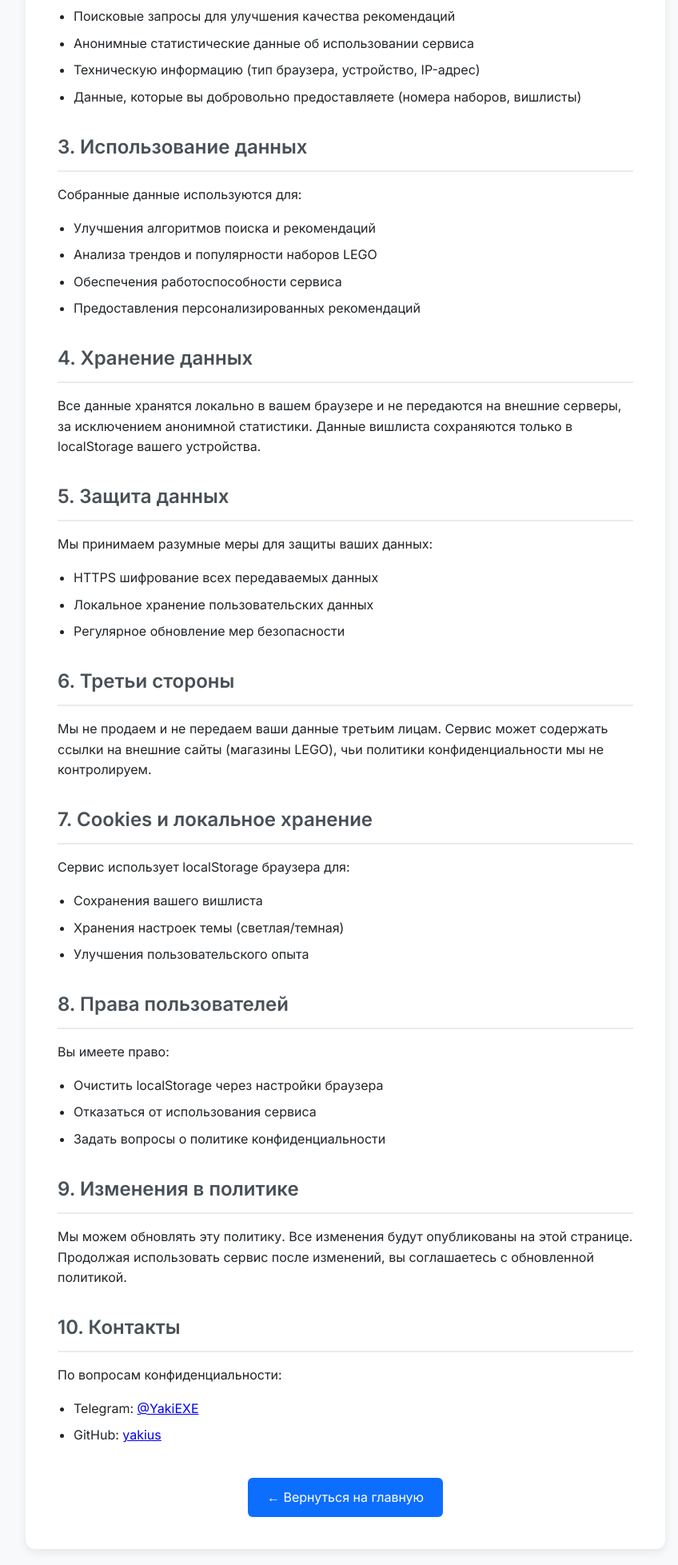
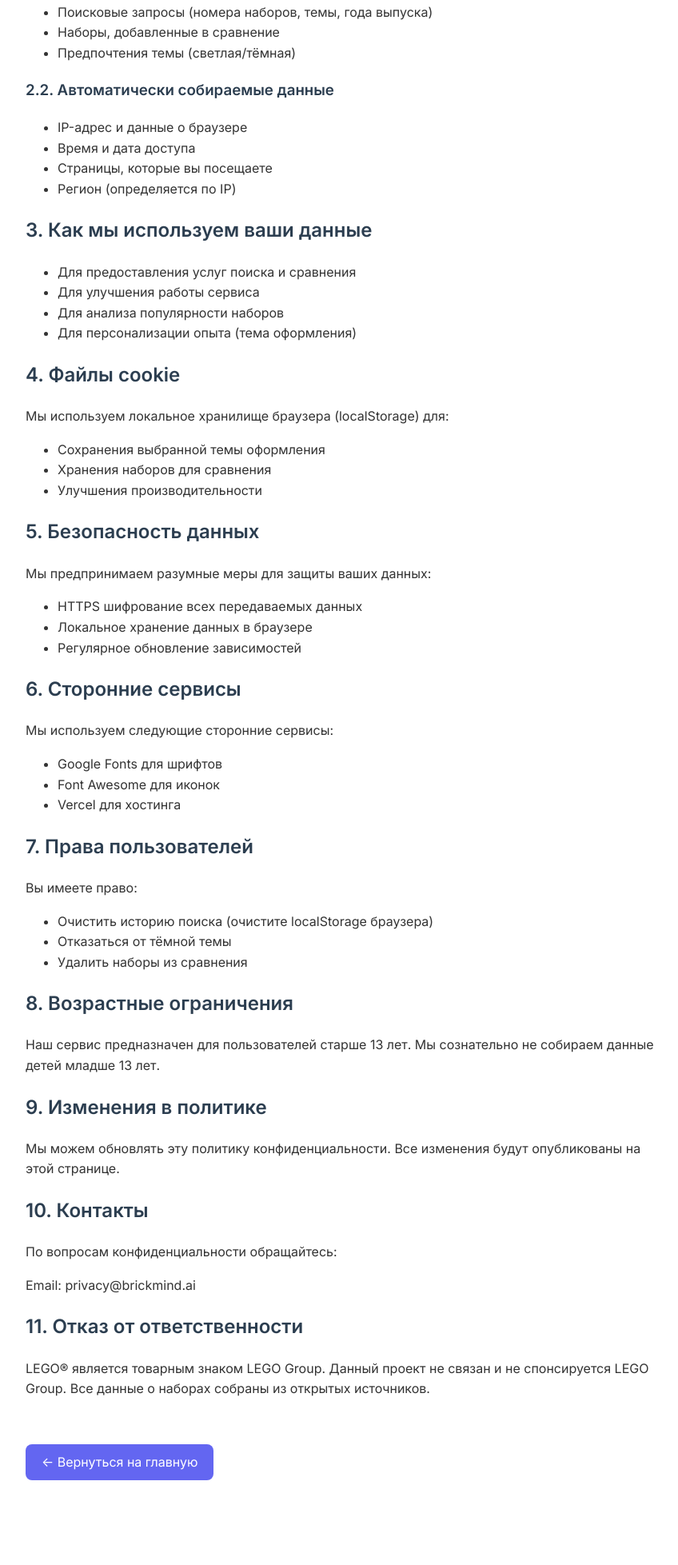
Before and after one commit to yakius/lego-search, a website: page public/privacy.html in a window 1280 px wide. Shown: the part 472-2429 px from the top of the page at 80% size, without its empty margins (208-1056 px from the left). After the commit the page ends 2363 px from the top, so only its background shows below. Drawn offline with Linux system fonts and the light colour scheme.

Commit message:
Update privacy.html

```diff
--- a/public/privacy.html
+++ b/public/privacy.html
@@ -4,152 +4,126 @@
     <meta charset="UTF-8">
     <meta name="viewport" content="width=device-width, initial-scale=1.0">
     <title>Политика конфиденциальности - BrickMind AI</title>
-    <link href="https://fonts.googleapis.com/css2?family=Inter:wght@300;400;500;600&display=swap" rel="stylesheet">
     <style>
         body {
-            font-family: 'Inter', sans-serif;
-            line-height: 1.6;
-            padding: 20px;
+            font-family: 'Inter', -apple-system, BlinkMacSystemFont, sans-serif;
             max-width: 800px;
             margin: 0 auto;
-            background: #f8f9fa;
-            color: #212529;
+            padding: 40px 20px;
+            line-height: 1.6;
+            color: #333;
         }
-
-        .container {
-            background: white;
-            border-radius: 12px;
-            padding: 40px;
-            box-shadow: 0 4px 12px rgba(0,0,0,0.08);
+        h1, h2, h3 {
+            color: #2c3e50;
         }
-
         h1 {
-            color: #0d6efd;
-            margin-bottom: 10px;
-            font-size: 2rem;
+            border-bottom: 2px solid #6366f1;
+            padding-bottom: 10px;
         }
-
-        .date {
-            color: #6c757d;
+        .logo {
+            display: flex;
+            align-items: center;
+            gap: 10px;
             margin-bottom: 30px;
-            font-size: 14px;
+            font-size: 24px;
+            font-weight: bold;
         }
-
-        h2 {
-            color: #495057;
-            margin: 30px 0 15px 0;
-            padding-bottom: 10px;
-            border-bottom: 2px solid #e9ecef;
-        }
-
-        ul {
-            margin: 15px 0;
-            padding-left: 20px;
-        }
-
-        li {
-            margin: 8px 0;
-        }
-
-        .back-link {
+        .back {
+            display: inline-block;
             margin-top: 40px;
-            text-align: center;
-        }
-
-        .back-link a {
-            display: inline-block;
-            padding: 12px 24px;
-            background: #0d6efd;
+            padding: 10px 20px;
+            background: #6366f1;
             color: white;
             text-decoration: none;
-            border-radius: 6px;
-            transition: background 0.3s;
+            border-radius: 8px;
         }
-
-        .back-link a:hover {
-            background: #0b5ed7;
-        }
-
-        @media (max-width: 768px) {
-            body {
-                padding: 10px;
-            }
-
-            .container {
-                padding: 20px;
-            }
+        .back:hover {
+            background: #4f46e5;
         }
     </style>
+    <link href="https://fonts.googleapis.com/css2?family=Inter:wght@400;500;600&display=swap" rel="stylesheet">
 </head>
 <body>
-    <div class="container">
+    <div class="logo">
+        <span>🧱</span>
+        <span>BrickMind <span style="color: #6366f1;">AI</span></span>
+    </div>
+
     <h1>Политика конфиденциальности</h1>
-        <p class="date"><strong>Дата вступления в силу:</strong> 15 января 2026</p>
+    <p><strong>Дата вступления в силу:</strong> 1 января 2024 г.</p>
 
     <h2>1. Общие положения</h2>
-        <p>Настоящая политика конфиденциальности описывает, как BrickMind AI обрабатывает пользовательские данные. Используя наш сервис, вы соглашаетесь с условиями этой политики.</p>
+    <p>BrickMind AI — это инструмент для поиска и сравнения LEGO наборов. Мы уважаем вашу конфиденциальность и стремимся защищать ваши персональные данные.</p>
 
-        <h2>2. Собираемые данные</h2>
-        <p>Мы можем собирать следующую информацию:</p>
+    <h2>2. Какие данные мы собираем</h2>
+    <h3>2.1. Данные, которые вы предоставляете</h3>
     <ul>
-            <li>Поисковые запросы для улучшения качества рекомендаций</li>
-            <li>Анонимные статистические данные об использовании сервиса</li>
-            <li>Техническую информацию (тип браузера, устройство, IP-адрес)</li>
-            <li>Данные, которые вы добровольно предоставляете (номера наборов, вишлисты)</li>
+        <li>Поисковые запросы (номера наборов, темы, года выпуска)</li>
+        <li>Наборы, добавленные в сравнение</li>
+        <li>Предпочтения темы (светлая/тёмная)</li>
     </ul>
 
-        <h2>3. Использование данных</h2>
-        <p>Собранные данные используются для:</p>
+    <h3>2.2. Автоматически собираемые данные</h3>
     <ul>
-            <li>Улучшения алгоритмов поиска и рекомендаций</li>
-            <li>Анализа трендов и популярности наборов LEGO</li>
-            <li>Обеспечения работоспособности сервиса</li>
-            <li>Предоставления персонализированных рекомендаций</li>
+        <li>IP-адрес и данные о браузере</li>
+        <li>Время и дата доступа</li>
+        <li>Страницы, которые вы посещаете</li>
+        <li>Регион (определяется по IP)</li>
     </ul>
 
-        <h2>4. Хранение данных</h2>
-        <p>Все данные хранятся локально в вашем браузере и не передаются на внешние серверы, за исключением анонимной статистики. Данные вишлиста сохраняются только в localStorage вашего устройства.</p>
+    <h2>3. Как мы используем ваши данные</h2>
+    <ul>
+        <li>Для предоставления услуг поиска и сравнения</li>
+        <li>Для улучшения работы сервиса</li>
+        <li>Для анализа популярности наборов</li>
+        <li>Для персонализации опыта (тема оформления)</li>
+    </ul>
 
-        <h2>5. Защита данных</h2>
-        <p>Мы принимаем разумные меры для защиты ваших данных:</p>
+    <h2>4. Файлы cookie</h2>
+    <p>Мы используем локальное хранилище браузера (localStorage) для:</p>
+    <ul>
+        <li>Сохранения выбранной темы оформления</li>
+        <li>Хранения наборов для сравнения</li>
+        <li>Улучшения производительности</li>
+    </ul>
+
+    <h2>5. Безопасность данных</h2>
+    <p>Мы предпринимаем разумные меры для защиты ваших данных:</p>
     <ul>
         <li>HTTPS шифрование всех передаваемых данных</li>
-            <li>Локальное хранение пользовательских данных</li>
-            <li>Регулярное обновление мер безопасности</li>
+        <li>Локальное хранение данных в браузере</li>
+        <li>Регулярное обновление зависимостей</li>
     </ul>
 
-        <h2>6. Третьи стороны</h2>
-        <p>Мы не продаем и не передаем ваши данные третьим лицам. Сервис может содержать ссылки на внешние сайты (магазины LEGO), чьи политики конфиденциальности мы не контролируем.</p>
-
-        <h2>7. Cookies и локальное хранение</h2>
-        <p>Сервис использует localStorage браузера для:</p>
+    <h2>6. Сторонние сервисы</h2>
+    <p>Мы используем следующие сторонние сервисы:</p>
     <ul>
-            <li>Сохранения вашего вишлиста</li>
-            <li>Хранения настроек темы (светлая/темная)</li>
-            <li>Улучшения пользовательского опыта</li>
+        <li>Google Fonts для шрифтов</li>
+        <li>Font Awesome для иконок</li>
+        <li>Vercel для хостинга</li>
     </ul>
 
-        <h2>8. Права пользователей</h2>
+    <h2>7. Права пользователей</h2>
     <p>Вы имеете право:</p>
     <ul>
-            <li>Очистить localStorage через настройки браузера</li>
-            <li>Отказаться от использования сервиса</li>
-            <li>Задать вопросы о политике конфиденциальности</li>
+        <li>Очистить историю поиска (очистите localStorage браузера)</li>
+        <li>Отказаться от тёмной темы</li>
+        <li>Удалить наборы из сравнения</li>
     </ul>
 
+    <h2>8. Возрастные ограничения</h2>
+    <p>Наш сервис предназначен для пользователей старше 13 лет. Мы сознательно не собираем данные детей младше 13 лет.</p>
+
     <h2>9. Изменения в политике</h2>
-        <p>Мы можем обновлять эту политику. Все изменения будут опубликованы на этой странице. Продолжая использовать сервис после изменений, вы соглашаетесь с обновленной политикой.</p>
+    <p>Мы можем обновлять эту политику конфиденциальности. Все изменения будут опубликованы на этой странице.</p>
 
     <h2>10. Контакты</h2>
-        <p>По вопросам конфиденциальности:</p>
-        <ul>
-            <li>Telegram: <a href="mailto:tkacenkoaroslav122@mail.ru" target="_blank">@YakiEXE</a></li>
-            <li>GitHub: <a href="https://github.com/yakius" target="_blank">yakius</a></li>
-        </ul>
+    <p>По вопросам конфиденциальности обращайтесь:</p>
+    <p>Email: privacy@brickmind.ai</p>
 
-        <div class="back-link">
-            <a href="/">← Вернуться на главную</a>
-        </div>
-    </div>
+    <h2>11. Отказ от ответственности</h2>
+    <p>LEGO® является товарным знаком LEGO Group. Данный проект не связан и не спонсируется LEGO Group. Все данные о наборах собраны из открытых источников.</p>
+
+    <a href="/" class="back">← Вернуться на главную</a>
 </body>
 </html>
```
Lines whose indentation alone changed are shown as unchanged.
